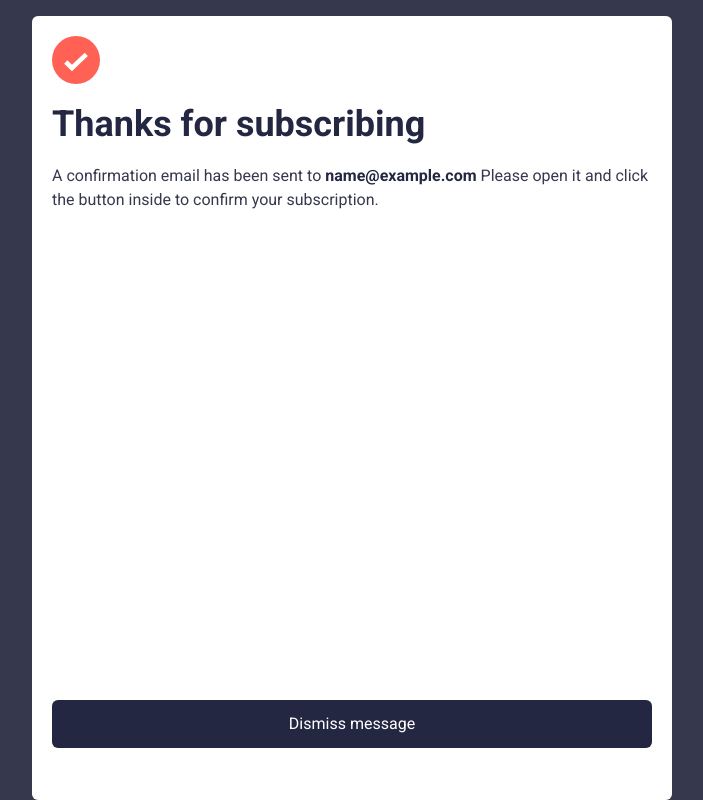
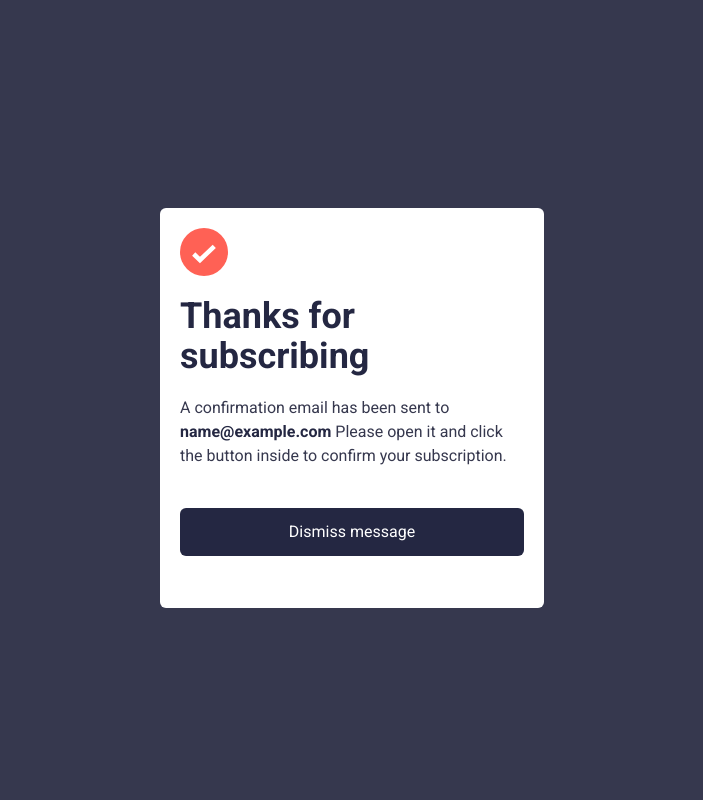
Before and after one commit to Notyan21/Newsletter-sign-up, a website: page src/index.html in a window 1280 px wide. Both pictures are taken after typing "name@example.com" into the empty fields and a click on the button "Subscribe to monthly newsletter". Shown: the whole page, without its empty margins (288-991 px from the left). Drawn offline with Linux system fonts and the light colour scheme.

Commit message:
bug on dissmiss message

```diff
--- a/src/index.html
+++ b/src/index.html
@@ -12,7 +12,7 @@
   <title>Newsletter sign-up form with success message</title>
 </head>
 
-<body class="w-full h-screen overflow-hidden md:grid md:place-content-center md:place-items-center md:bg-charcoal-Grey">
+<body class="w-full h-screen md:grid md:place-content-center md:place-items-center md:bg-charcoal-Grey">
 
   <div class="h-full md:grid md:grid-cols-2 md:py-5 md:px-5 md:rounded-2xl md:bg-white">
 
@@ -82,10 +82,11 @@
       </section>
 
       <section
-        class="absolute inset-0 z-50 hidden mx-auto overflow-hidden bg-white place-content-end md:place-items-center md:place-content-center md:w-full md:mx-auto md:bg-charcoal-Grey md:max-w-none hidden-section">
+      class="absolute inset-0 z-50 hidden mx-auto overflow-hidden bg-white place-content-end md:place-items-center md:place-content-center md:w-full md:mx-auto md:bg-charcoal-Grey md:max-w-none hidden-section">
 
-        <div
-          class="w-[90%] absolute inset-x-0 bottom-0 max-w-[500px] mx-auto md:w-1/2 h-[600px] md:h-full md:bg-white md:py-5 md:px-5 md:rounded-md  flex justify-between flex-col md:gap-6 md:static md:max-w-none">
+      <div
+        class="w-[90%] absolute inset-x-0 bottom-0 max-w-[500px] mx-auto md:w-1/2 h-[600px] md:h-[400px] md:bg-white md:py-5 md:px-5 md:rounded-md  flex justify-between flex-col md:gap-6 md:static md:max-w-sm">
+
 
           <article class="grid space-y-5">
             <img src="images/icon-list.svg" alt="icon-list" class="size-12" />
```
Also changed, not shown: src/style.css.
